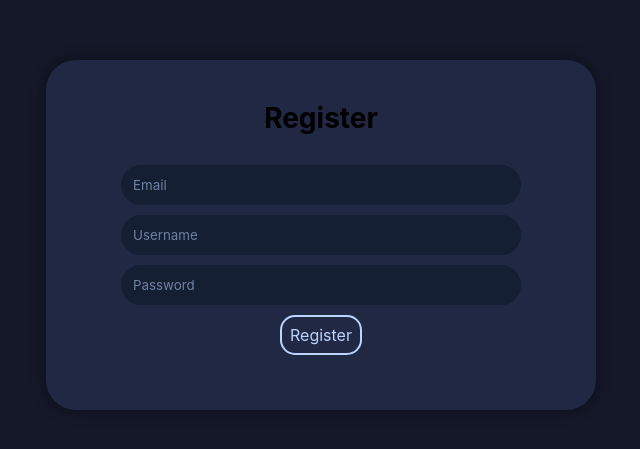
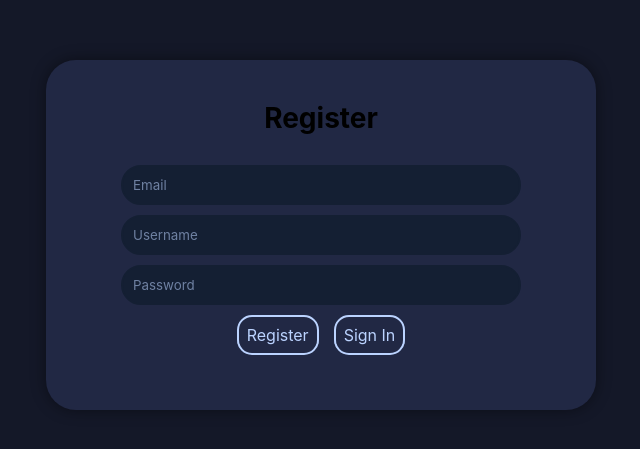
Before and after one commit to repojun/Case-Clicker-, a React (Create React App) app: page /register in a window 1280 px wide. Shown: the part 165-614 px from the top of the page, without its empty margins (319-959 px from the left). Built offline with nearby package versions, Linux system fonts and the light colour scheme.

Commit message:
Adding sign in/sign up buttons

```diff
--- a/src/Pages/login/login.jsx
+++ b/src/Pages/login/login.jsx
@@ -31,7 +31,7 @@ export default function Login() {
           draggable: true,
           progress: undefined,
           theme: "dark",
-          });
+        });
       }
     }
   };
@@ -84,7 +84,7 @@ export default function Login() {
               type="submit"
               click={handleLogin}
             ></OutlineButton>
-            <OutlineButton title="Sign Up"></OutlineButton>
+            <OutlineButton title="Sign Up" click={() => navigate("/register/")}></OutlineButton>
           </div>
           <div className={styles.textButton}>Forgot your password?</div>
         </form>
--- a/src/Pages/register/register.jsx
+++ b/src/Pages/register/register.jsx
@@ -98,6 +98,10 @@ export default function Register() {
             type="submit"
             click={handleRegister}
           ></OutlineButton>
+          <OutlineButton
+            title="Sign In"
+            click={() => navigate("/login")}
+          ></OutlineButton>
         </div>
       </div>
     </div>
```
